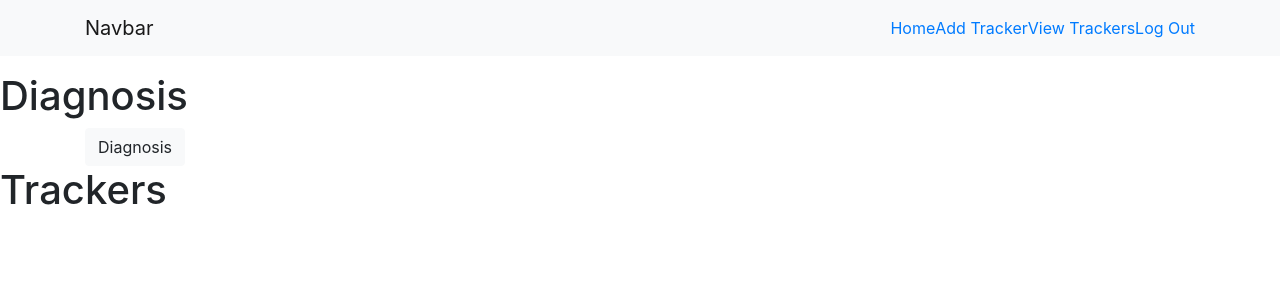
After one commit to codecallogic/recovery, a Django app: page /trackers/ in a window 1280 px wide. The commit adds this page. Shown: the top 300 px of the page. Run offline with Django 3.2, Linux system fonts and the light colour scheme; the visitor is signed in with stand-in values (Sample User, id 1); data that the repository does not hold is empty; some libraries are stand-ins or nearby versions.

Commit message:
all files

```diff
--- a/main_app/forms.py
+++ b/main_app/forms.py
@@ -1,5 +1,11 @@
+from django.forms import ModelForm
 from django import forms
-from .models import Search, Symptoms, Patient
+from .models import Search, Symptoms, Patient, Record
+
+class RecordForm(ModelForm):
+  class Meta:
+    model = Record
+    fields = ['input1', 'input2', 'input3']
 
 class SearchForm(forms.ModelForm):
     query       = forms.CharField(widget=forms.TextInput(
--- a/main_app/models.py
+++ b/main_app/models.py
@@ -1,6 +1,30 @@
 from django.db import models
 from django.contrib.auth.models import User
-from itertools import chain
+
+class Tracker(models.Model):
+    tracker_name    = models.CharField(max_length=100)
+    label1          = models.CharField(max_length=100)
+    label2          = models.CharField(max_length=100)
+    label3          = models.CharField(max_length=100)
+
+    def __str__(self):
+        return self.tracker_name
+
+    def get_absolute_url(self):
+        return reverse('detail', kwargs={'tracker_id': self.id})
+
+class Record(models.Model):
+    input1          = models.IntegerField()
+    input2          = models.IntegerField()
+    input3          = models.IntegerField()
+    timestamp       = models.TimeField(auto_now_add=True)
+    tracker         = models.ForeignKey(Tracker, on_delete=models.CASCADE)
+
+    def __int__(self):
+        return self.input1, self.input2, self.input3
+
+    class Meta:
+        ordering = ['-timestamp']
 
 class Search(models.Model):
     query       = models.CharField(max_length=100)
@@ -13,15 +37,6 @@ class Symptoms(models.Model):
     s_id        = models.CharField(max_length=100)
     label       = models.CharField(max_length=100)
     user        = models.ForeignKey(User, on_delete=models.CASCADE)
-
-    def to_dict(self):
-        opts = self._meta
-        data = {}
-        for f in chain(opts.concrete_fields, opts.private_fields):
-            data[f.name] = f.value_from_object(self)
-        for f in opts.many_to_many:
-            data[f.name] = [i.id for i in f.value_from_object(self)]
-        return data
 
     class Meta:
         unique_together = ('s_id', 'label')
--- a/main_app/templates/base.html
+++ b/main_app/templates/base.html
@@ -22,6 +22,8 @@
             <ul class="navbar-nav">
                 {% if user.is_authenticated %}
                 <li><a href="{% url 'home'  %}">Home</a></li>
+                <li><a href="{% url 'trackers_create' %}">Add Tracker</a></li>
+                <li><a href="{% url 'patients_assessment' %}">View Trackers</a></li>
                 <li><a href="{% url 'logout' %}">Log Out</a></li>
                 {% else %}
                 <li><a href="{% url 'signup' %}">Sign Up</a></li>
--- /dev/null
+++ b/main_app/templates/trackers/index.html
@@ -0,0 +1,38 @@
+{% extends 'base.html' %}
+{% block content %}
+
+<h1>Diagnosis</h1>
+
+<div class="container">
+  <div class="row">
+      <div class="col-6">
+          {% for symptom in symptoms %}
+          <div class="col-12">
+              <button class="btn btn-primary mt-3">{{ symptom.label }}</button>
+          </div>
+          {% endfor %}
+          <form action="{% url 'patients_assessment'  %}" method="post">
+              {% csrf_token %}
+              <input type="submit" value="Diagnosis" class="btn btn-light">
+          </form>
+      </div>
+  </div>
+</div>
+
+<h1>Trackers</h1>
+
+{% for tracker in trackers %}
+  <div class="card">
+    <a href="{% url 'detail' tracker.id %}">
+    <div class="card-content">
+      <span class="card-title">{{ tracker.tracker_name }}</span>
+      <div class="card-action">
+        <a href="{% url 'trackers_update' tracker.id %}">Edit</a>
+        <a href="{% url 'trackers_delete' tracker.id %}">Delete</a>
+      </div>
+    </div>
+    </a>
+  </div>
+{% endfor %}
+
+{% endblock %}
--- a/main_app/urls.py
+++ b/main_app/urls.py
@@ -7,5 +7,11 @@ urlpatterns = [
     path('patients/lookup/', views.SearchView.as_view(), name='lookup'),
     path('patients/symptoms/', views.PatientSymptoms.as_view(), name='patients_symptoms'),
     path('accounts/signup/', views.signup, name='signup'),
-    path('patients/assessment/', views.PatientAssessment.as_view(), name='patients_assessment'),
+    path('trackers/', views.PatientAssessment.as_view(), name='patients_assessment'),
+    # path('trackers/', views.trackers_index, name='index'),
+    path('trackers/<int:tracker_id>/', views.trackers_detail, name='detail'),
+    path('trackers/create/', views.TrackerCreate.as_view(), name='trackers_create'),
+    path('trackers/<int:pk>/update/', views.TrackerUpdate.as_view(), name='trackers_update'),
+    path('trackers/<int:pk>/delete/', views.TrackerDelete.as_view(), name='trackers_delete'),
+    path('trackers/<int:tracker_id>/add_record/', views.add_record, name='add_record'),
 ]
--- a/main_app/views.py
+++ b/main_app/views.py
@@ -1,16 +1,53 @@
 from django.shortcuts import render, redirect
 from django.http import HttpResponse, HttpResponseRedirect
 from django.urls import reverse
-from django.views.generic.edit import CreateView
+from django.views.generic.edit import CreateView, UpdateView, DeleteView
 from django.views.generic import TemplateView
 from django.contrib.auth import login
+from django.contrib.auth.decorators import login_required
 from django.contrib.auth.mixins import LoginRequiredMixin
 from django.contrib.auth.forms import UserCreationForm
-from .forms import SearchForm, SymptomsForm, PatientForm
-from .models import Search, Symptoms, Patient
-import infermedica_api
+from django.forms.models import model_to_dict
+from .forms import SearchForm, SymptomsForm, PatientForm, RecordForm
+from .models import Search, Symptoms, Patient, Tracker
+# import infermedica_api
 
 # infermedica_api.configure(app_id='dd7d8ffc', app_key='805d0529637017534b6b5726f942c5b9')
+
+class TrackerCreate(LoginRequiredMixin, CreateView):
+  model = Tracker
+  fields = '__all__'
+  success_url = '/trackers/'
+
+class TrackerUpdate(LoginRequiredMixin, UpdateView):
+  model = Tracker
+  fields = '__all__'
+
+class TrackerDelete(LoginRequiredMixin, DeleteView):
+  model = Tracker
+  success_url = '/trackers/'
+
+# def trackers_index(request):
+#   trackers = Tracker.objects.all()
+#   return render(request, 'trackers/index.html', { 'trackers': trackers })
+
+def trackers_detail(request, tracker_id):
+    tracker = Tracker.objects.get(id=tracker_id)
+    record_form = RecordForm()
+    arr = [tracker.label1, tracker.label2, tracker.label3]
+    form_list = zip(record_form, arr)
+    print(type(form_list))
+    return render(request, 'trackers/detail.html', {
+         'tracker': tracker, 'record_form': record_form, 'arr': arr, 'form_list': form_list,
+         })
+
+def add_record(request, tracker_id):
+    form = RecordForm(request.POST)
+    if form.is_valid():
+        new_record = form.save(commit=False)
+        new_record.tracker_id = tracker_id
+        new_record.save()
+    return redirect('detail', tracker_id=tracker_id)
 
 class SearchView(TemplateView):
     template_name = 'patients/lookup.html'
@@ -50,7 +87,6 @@ class PatientInfo(LoginRequiredMixin, TemplateView):
         form = PatientForm(request.POST or None)
         if form.is_valid():
             new_patient             = form.save(commit=False)
-            print(request.user)
             new_patient.user_id     = request.user.id
             new_patient.save()
         else:
@@ -84,22 +120,27 @@ class PatientSymptoms(TemplateView):
         return render(request, self.template_name, context)
 
 class PatientAssessment(TemplateView):
-    template_name = 'patients/assessment.html'
+    template_name = 'trackers/index.html'
 
     def get(self, request):
         symptoms        = Symptoms.objects.filter(user_id = request.user)
+        trackers        = Tracker.objects.all()
         form            = SearchForm()
-        return render(request, self.template_name, {'form': form, 'symptoms': symptoms})
+        return render(request, self.template_name, {'form': form, 'symptoms': symptoms, 'trackers': trackers})
 
     def post(self, request):
-        if request.POST:
-            print('Hello')
-
         symptoms        = Symptoms.objects.filter(user_id = request.user)
-
+        arr             = []
+        conditions      = []
+        # api             = infermedica_api.get_api()
+        # request         = infermedica_api.Diagnosis(sex='female', age=35)
+        # request.add_symptom('{s.s_id}', 'present', initial=True)
+        # request         = api.diagnosis(request)
+        print(request)
         for s in symptoms:
-            print(s)
-
+            arr.append(s.s_id)
+        context = {'arr': arr, 'symptoms': symptoms}
+        return render(request, self.template_name, context)
 
 def home(request):
     return render(request, 'index.html')
```
Also changed, not shown: main_app/templates/main_app/tracker_confirm_delete.html (added, +13 -0 lines), main_app/templates/main_app/tracker_form.html (added, +19 -0 lines), main_app/templates/patients/assessment.html (deleted, +0 -19 lines), main_app/templates/trackers/detail.html (added, +39 -0 lines), main_app/migrations/0010_auto_20200325_0542.py (added).
